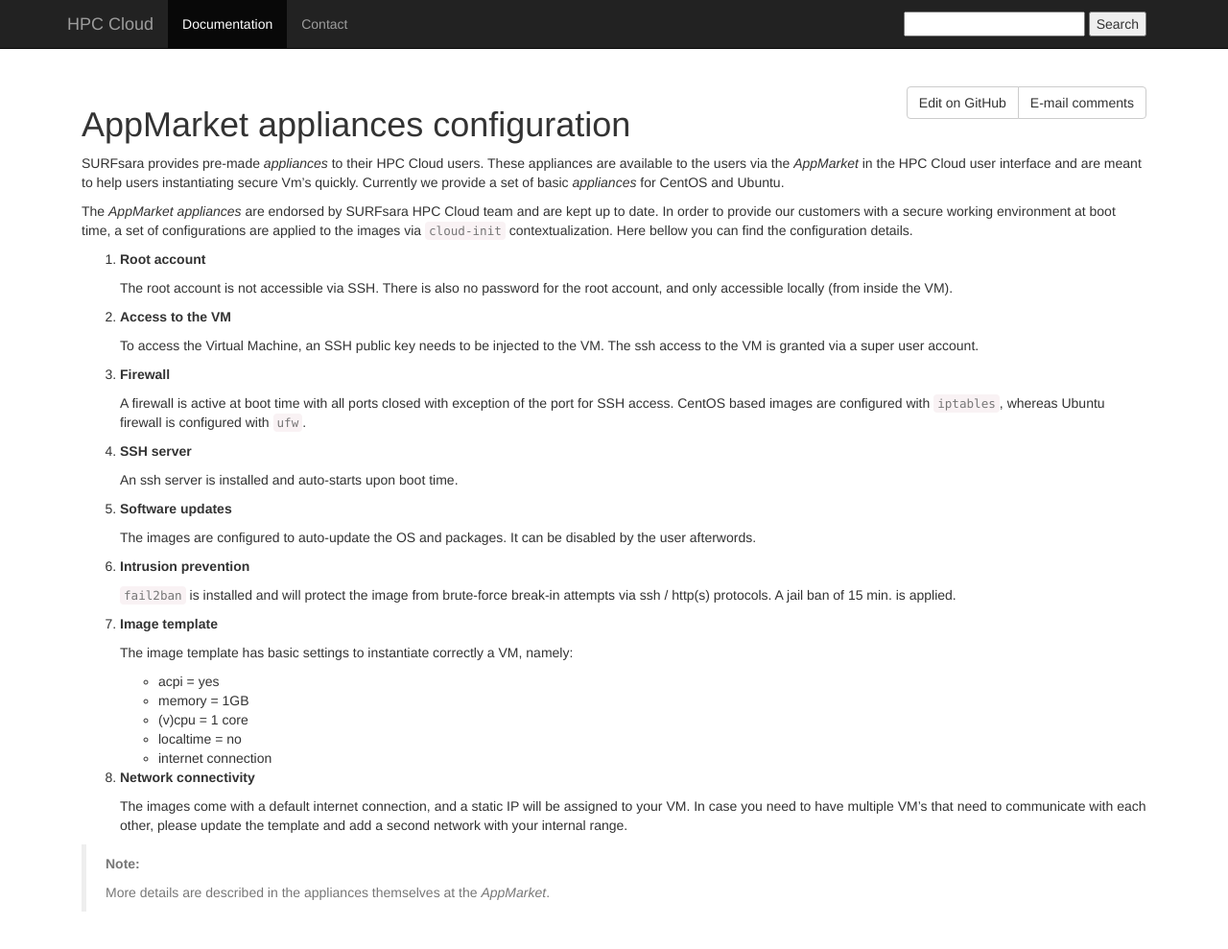
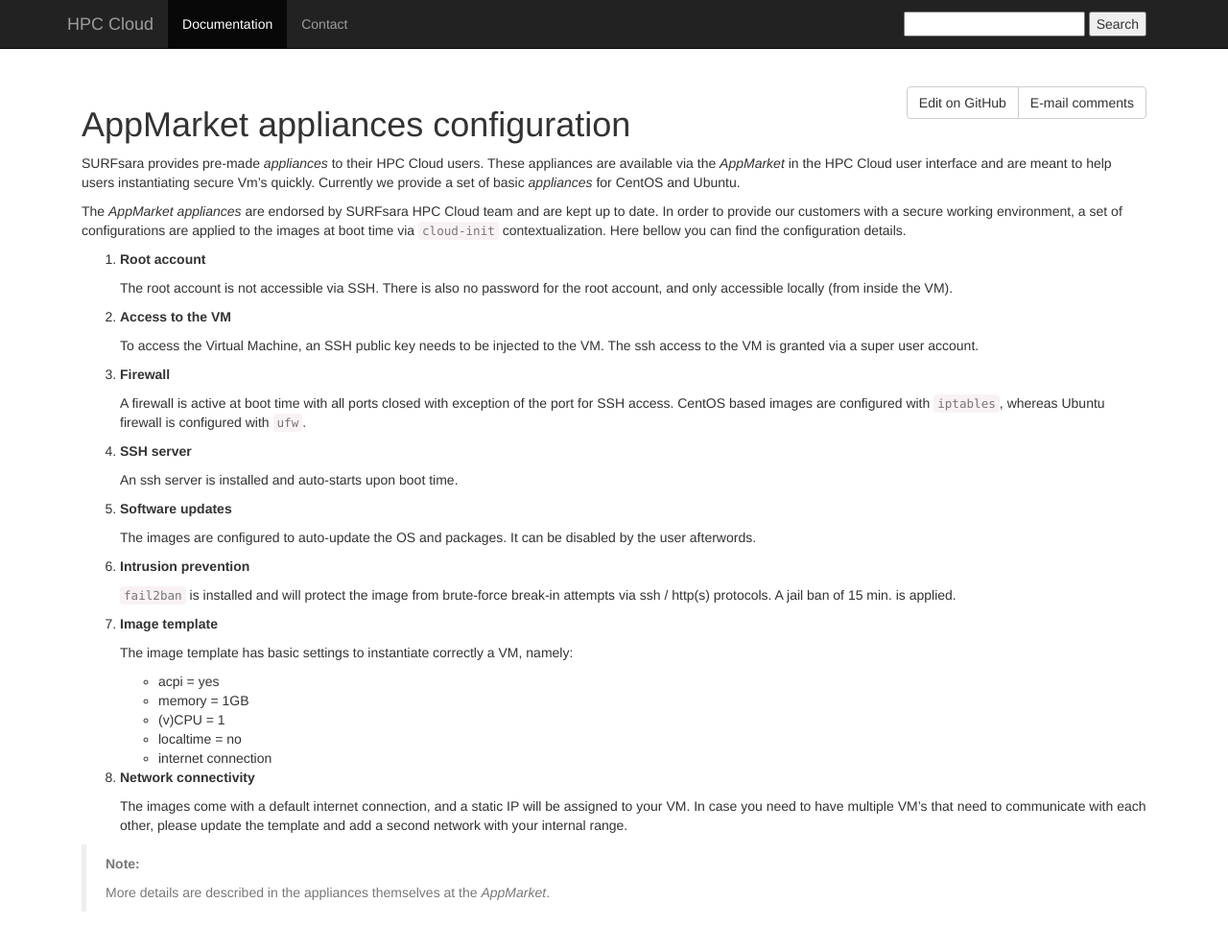
Before and after one commit to sara-nl/clouddocs, a Jekyll site: the page built from appliances-configuration.markdown, in a window 1280 px wide and 1010 px high. Shown: the top 989 px of the window at 96% size. Built offline with Jekyll 4.4.1, drawn with Linux system fonts in a browser that asks for light colours; nearby versions of some CDN libraries.

Commit message:
Small improvements.

```diff
--- a/appliances-configuration.markdown
+++ b/appliances-configuration.markdown
@@ -4,9 +4,9 @@
 
 # AppMarket appliances configuration
 
-SURFsara provides pre-made _appliances_ to their HPC Cloud users. These appliances are available to the users via the _AppMarket_ in the HPC Cloud user interface and are meant to help users instantiating secure Vm's quickly. Currently we provide a set of basic _appliances_ for CentOS and Ubuntu.
+SURFsara provides pre-made _appliances_ to their HPC Cloud users. These appliances are available via the _AppMarket_ in the HPC Cloud user interface and are meant to help users instantiating secure Vm's quickly. Currently we provide a set of basic _appliances_ for CentOS and Ubuntu.
 
-The _AppMarket_ _appliances_ are endorsed by SURFsara HPC Cloud team and are kept up to date. In order to provide our customers with a secure working environment at boot time, a set of configurations are applied to the images via `cloud-init` contextualization. Here bellow you can find the configuration details.
+The _AppMarket_ _appliances_ are endorsed by SURFsara HPC Cloud team and are kept up to date. In order to provide our customers with a secure working environment, a set of configurations are applied to the images at boot time via `cloud-init` contextualization. Here bellow you can find the configuration details.
 
 1. **Root account**
 
@@ -36,9 +36,9 @@
 
     The image template has basic settings to instantiate correctly a VM, namely:
 
-    - acpi      = yes
-    - memory    = 1GB
-    - (v)cpu    = 1 core
+    - acpi = yes
+    - memory = 1GB
+    - (v)CPU = 1
     - localtime = no
     - internet connection
 
```
